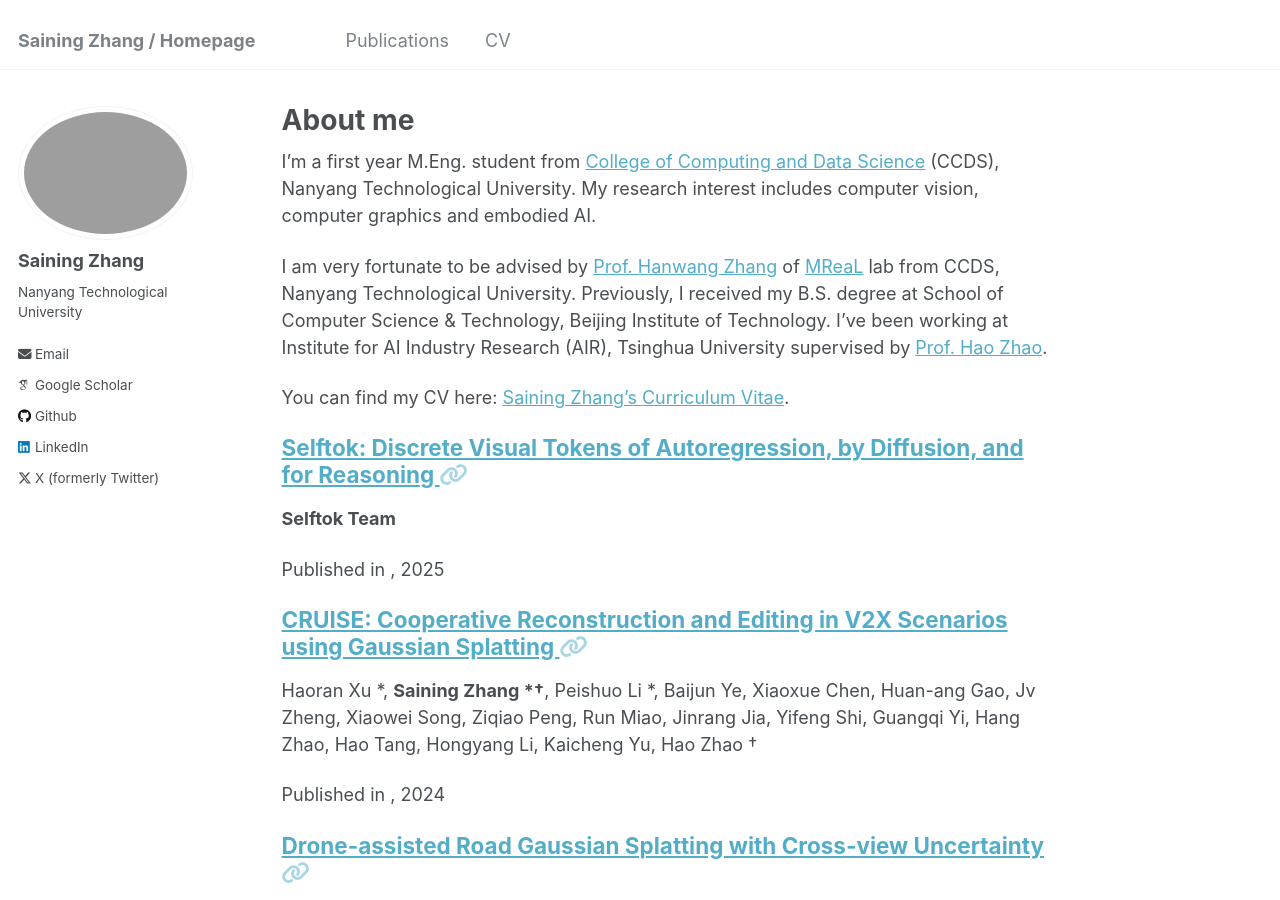
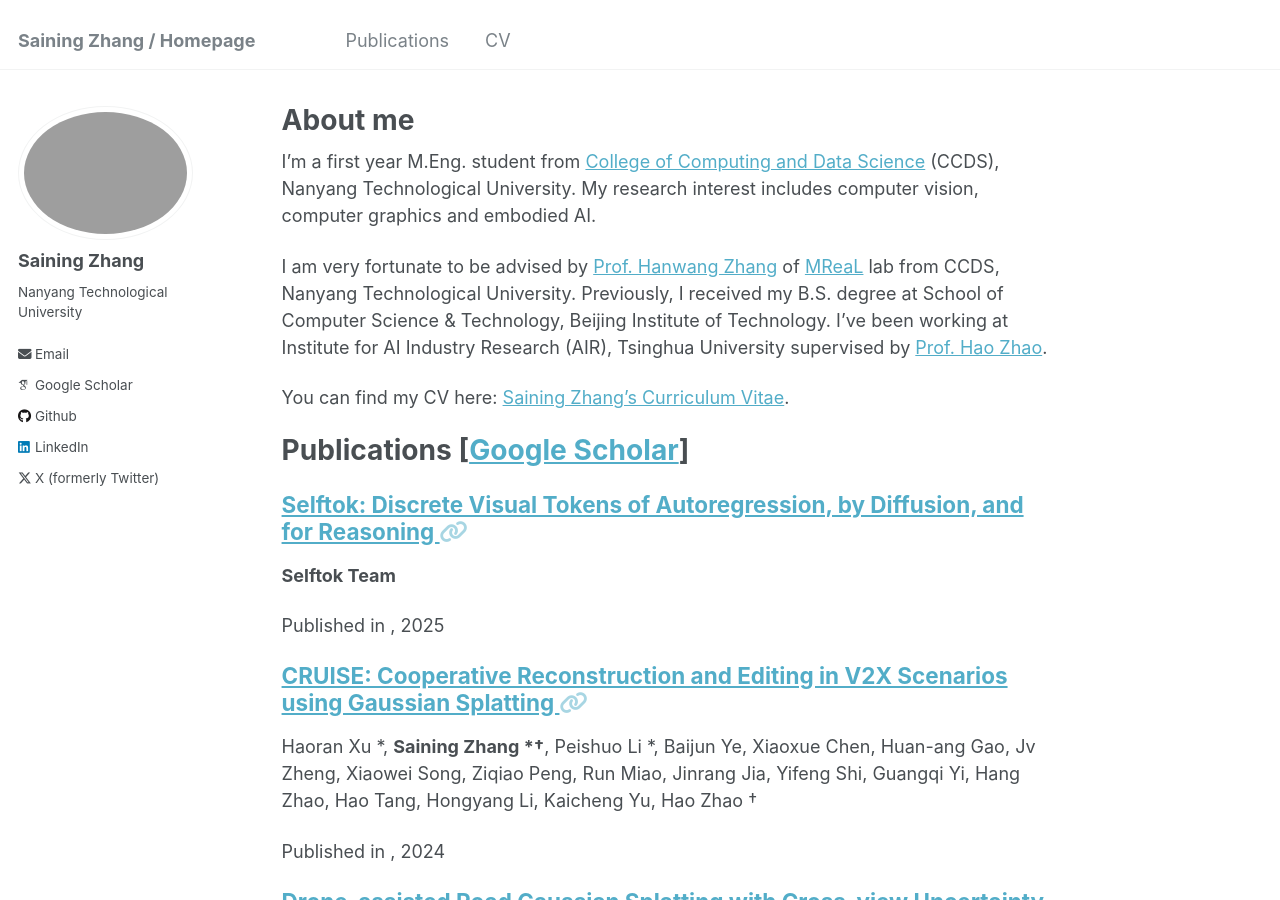
Before and after one commit to SainingZhang/SainingZhang.github.io, a Jekyll site: the page built from _pages/about.md, in a window 1280 px wide and 900 px high. Built offline with Jekyll 4.4.1, drawn with Linux system fonts in a browser that asks for light colours; some web fonts are replaced.

Commit message:
Update about.md

```diff
--- a/_pages/about.md
+++ b/_pages/about.md
@@ -13,6 +13,9 @@
 
 You can find my CV here: [Saining Zhang's Curriculum Vitae](../assets/CV.pdf).
 
+
+Publications \[[Google Scholar](https://scholar.google.com/citations?user=P4efBMcAAAAJ&hl=zh-CN)\]
+======
 {% include base_path %}
 
 {% for post in site.publications reversed %}
```
